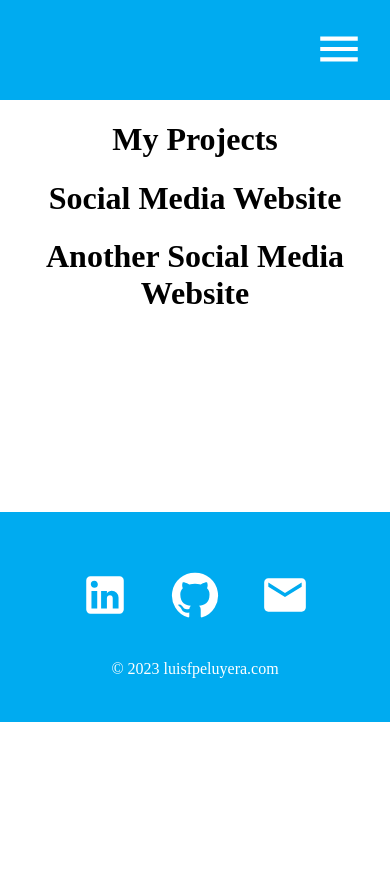
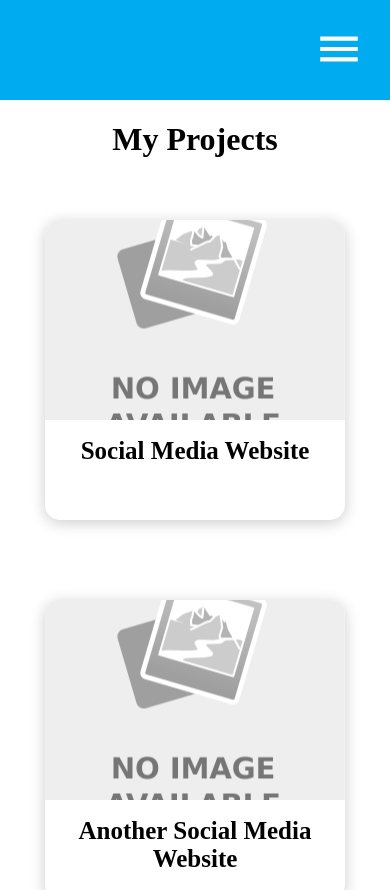
Before and after one commit to LuisFPeluyera/personal-portfolio, a React (Create React App) app: page /projects in a window 390 px wide. Shown: the top 890 px of the page. Before the commit the page ends 844 px from the top, so only its background shows below. Built offline with nearby package versions, Linux system fonts and the light colour scheme; grey boxes are pictures that could not be loaded.

Commit message:
styling added

```diff
--- a/src/App.js
+++ b/src/App.js
@@ -7,6 +7,7 @@ import Navbar from "./components/Navbar";
 import Contact from "./pages/Contact";
 import Footer from "./components/Footer";
 import ProjectDisplay from "./pages/ProjectDisplay";
+
 
 
 function App() {
--- a/src/components/Navbar.jsx
+++ b/src/components/Navbar.jsx
@@ -2,6 +2,7 @@ import React, {useEffect, useState} from "react";
 import '../styles/Navbar.css'
 import { Link, useLocation } from "react-router-dom";
 import MenuIcon from '@mui/icons-material/Menu';
+
 
 export default function Navbar() {
    const [ expandNavbar, setExpandNavbar ] = useState(false);
@@ -9,7 +10,6 @@ export default function Navbar() {
 
    useEffect(()=>{
        setExpandNavbar(false)
-       console.log("useEffect worked");
    },[location])
 
 
--- a/src/pages/Projects.jsx
+++ b/src/pages/Projects.jsx
@@ -1,15 +1,18 @@
 import React from "react";
+import '../styles/Projects.css'
 import ProjectDisplay from "./ProjectDisplay";
 import ProjectItem from "../components/ProjectItem";
+import ImageNotFound from "../assets/image_not_found.png";
 
 
 export default function Projects() {
     return <div className="project">
         <h1>My Projects</h1>
         <div className="projectList">
-            <ProjectItem name="Social Media Website" />
-            <ProjectItem name="Another Social Media Website" />
+
+            <ProjectItem name="Social Media Website" image="https://via.placeholder.com/300x400" image={ImageNotFound} />
+            <ProjectItem name="Another Social Media Website" image="https://via.placeholder.com/300x400" image={ImageNotFound} />
 
         </div>
-        </div>
+    </div>
 }
--- /dev/null
+++ b/src/styles/Projects.css
@@ -0,0 +1,74 @@
+.projects {
+    width: 100%;
+    height: auto;
+    display: flex;
+    justify-content: center;
+    align-items: center;
+    flex-direction: column;
+}
+.projects .projectTitle {
+    text-align: center;
+    color: #3e497a;
+    font-size: 60px;
+    font-weight: bolder;
+}
+
+.projectList {
+    width: 70vw;
+    height: auto;
+    display: grid;
+    grid-template-columns: 1fr 1fr 1fr;
+    place-items: center;
+}
+
+/* MENU ITEM STYLING */
+
+.projectItem {
+    border-radius: 15px;
+    width: 300px;
+    height: 300px;
+    margin: 40px;
+    box-shadow: 0px 3px 15px rgba(0, 0, 0, 0.2);
+    text-align: center;
+}
+.projectItem:hover {
+    box-shadow: 0px 3px 15px rgba(0, 0, 0, 0.5);
+    transition: 0.3s ease-in;
+    cursor: pointer;
+}
+
+.projectItem .bgImage {
+    border-top-left-radius: 15px;
+    border-top-right-radius: 15px;
+    width: 100%;
+    height: 200px;
+    background-position: center;
+    background-repeat: no-repeat;
+    background-size: cover;
+}
+
+.projectItem h1 {
+    font-size: 25px;
+}
+
+@media only screen and (max-width: 1300px) {
+    .projectList {
+        grid-template-columns: 1fr 1fr;
+    }
+}
+
+@media only screen and (max-width: 800px) {
+    .projectList {
+        grid-template-columns: 1fr;
+    }
+}
+
+@media only screen and (max-width: 800px) {
+    .projectList {
+        width: 100%;
+    }
+    .projectItem {
+        width: 300px;
+        height: 300px;
+    }
+}
```
Also changed, not shown: src/assets/image_not_found.png (added).
